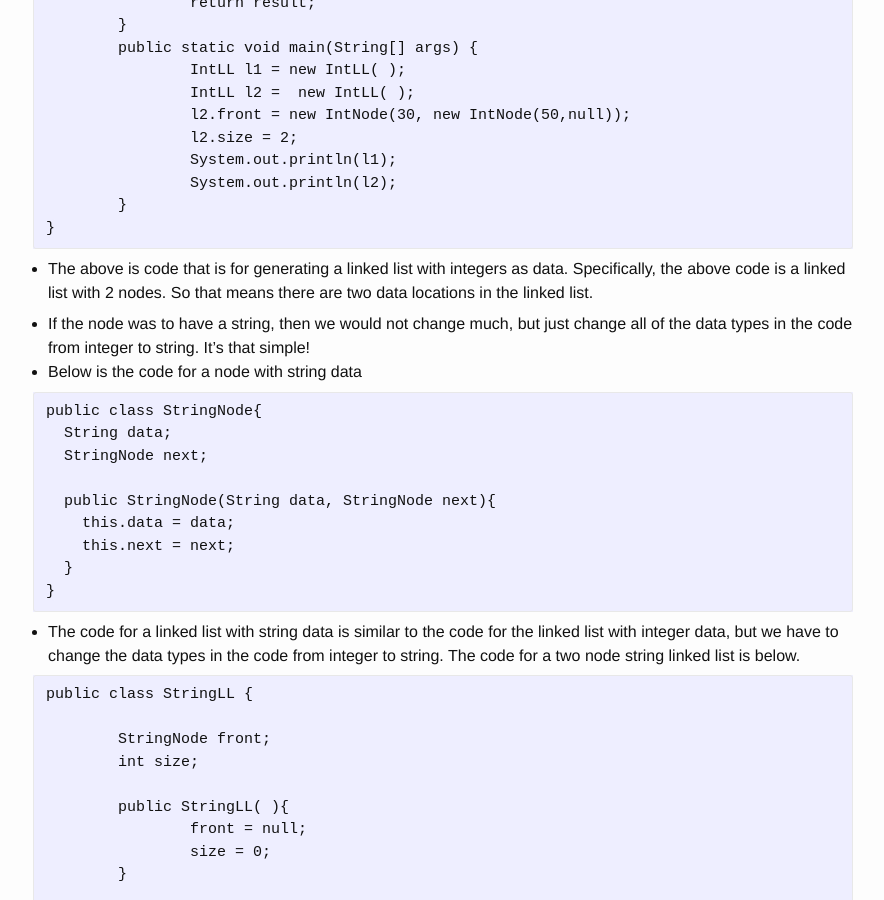
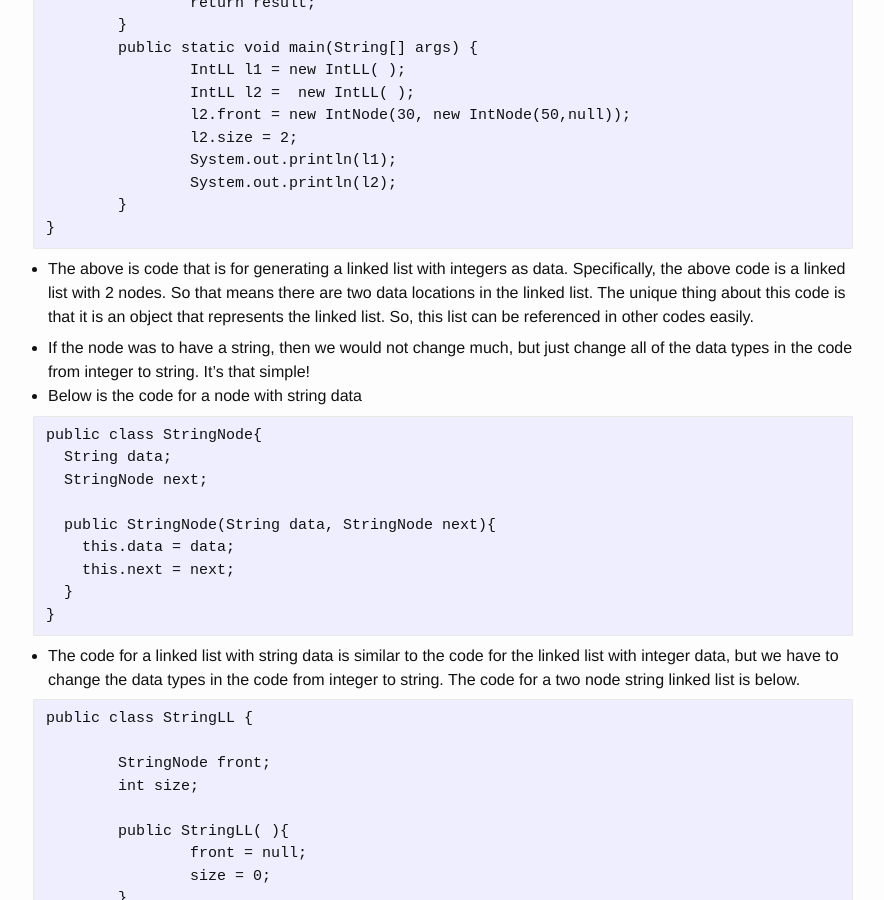
Before and after one commit to akhilbond/akhilbond.github.io, a Jekyll site: the page built from Courses/Data_Structures/notes.md, in a window 1280 px wide and 900 px high, scrolled down 3623 px. Shown: the whole window, without its empty margins (197-1081 px from the left). Built offline with Jekyll 4.4.1, drawn with Linux system fonts in a browser that asks for light colours; formulas are drawn with MathJax 3.

Commit message:
Data Structures notes

```diff
--- a/Courses/Data_Structures/notes.md
+++ b/Courses/Data_Structures/notes.md
@@ -156,7 +156,7 @@ public class IntLL {
 }
 ~~~
 
-- The above is code that is for generating a linked list with integers as data. Specifically, the above code is a linked list with 2 nodes. So that means there are two data locations in the linked list.
+- The above is code that is for generating a linked list with integers as data. Specifically, the above code is a linked list with 2 nodes. So that means there are two data locations in the linked list. The unique thing about this code is that it is an object that represents the linked list. So, this list can be referenced in other codes easily.
 
 - If the node was to have a string, then we would not change much, but just change all of the data types in the code from integer to string. It's that simple!
 - Below is the code for a node with string data
```
